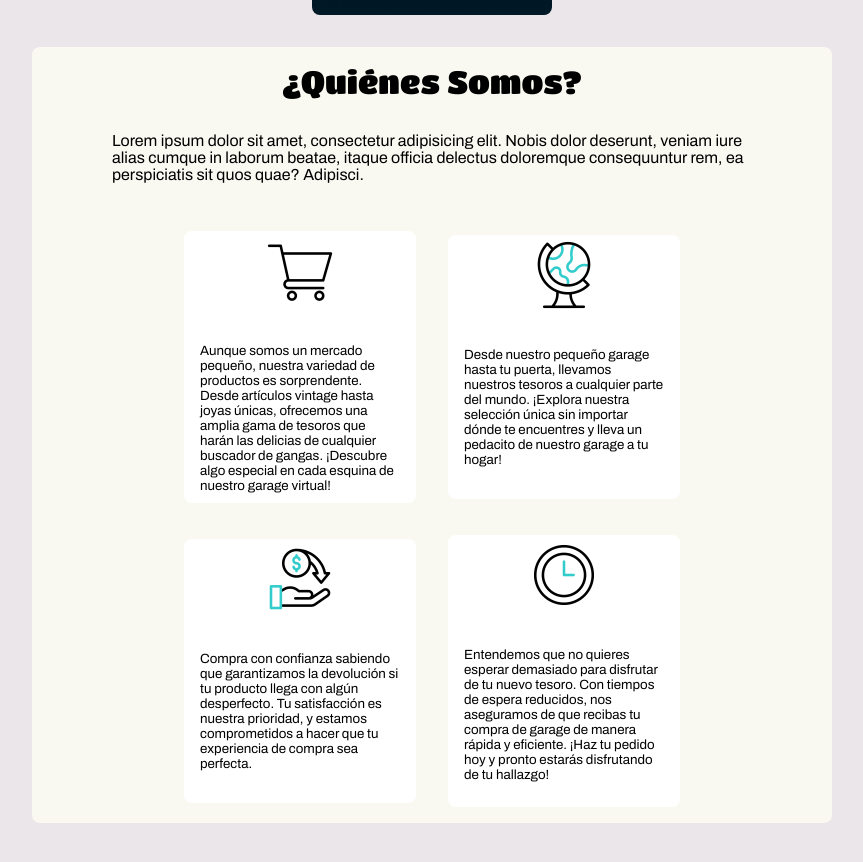
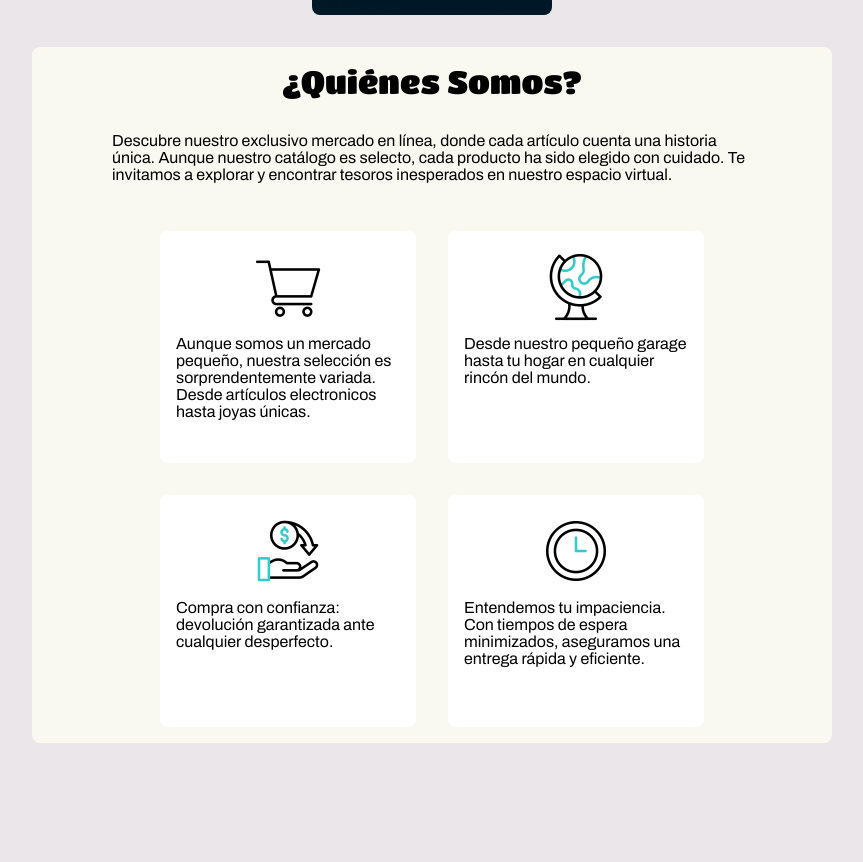
Before and after one commit to MacDuki/Ecommerce-react, a React (Vite) app: page / in a window 1280 px wide. Shown: the part 960-1822 px from the top of the page, without its empty margins (216-1079 px from the left). After the commit the page ends 1783 px from the top, so only its background shows below. Built offline with nearby package versions, Linux system fonts and the light colour scheme; no server answers.

Commit message:
Arreglo estilos de nav

```diff
--- a/src/NavBar/NavBar.css
+++ b/src/NavBar/NavBar.css
@@ -6,7 +6,7 @@
 	justify-content: space-between;
 	align-items: center;
 	height: 2.75rem;
-	background-color: #7fa294;
+	background-color: #f9f9f1;
 	padding-left: 0;
 	max-height: 10vh;
 	position: relative;
@@ -23,7 +23,6 @@
 .first-ul li {
 	margin-right: 1.5rem;
 	transition: scale 0.3s;
-	border: 1px solid black;
 	border-radius: 0.5rem;
 	padding: 0.3rem 0.3rem;
 }
--- a/src/Pages/Home/Index.jsx
+++ b/src/Pages/Home/Index.jsx
@@ -156,10 +156,10 @@ function Home() {
 					<h2>¿Quiénes Somos?</h2>
 					<article className='quienes-info'>
 						<p>
-							Lorem ipsum dolor sit amet, consectetur adipisicing elit. Nobis
-							dolor deserunt, veniam iure alias cumque in laborum beatae, itaque
-							officia delectus doloremque consequuntur rem, ea perspiciatis sit
-							quos quae? Adipisci.
+							Descubre nuestro exclusivo mercado en línea, donde cada artículo
+							cuenta una historia única. Aunque nuestro catálogo es selecto,
+							cada producto ha sido elegido con cuidado. Te invitamos a explorar
+							y encontrar tesoros inesperados en nuestro espacio virtual.
 						</p>
 					</article>
 					<div className='quienes-container'>
@@ -167,20 +167,16 @@ function Home() {
 							<div>
 								<img loading='lazy' src='src\assets\carrito-de-compras.gif' />
 								<p>
-									Aunque somos un mercado pequeño, nuestra variedad de productos
-									es sorprendente. Desde artículos vintage hasta joyas únicas,
-									ofrecemos una amplia gama de tesoros que harán las delicias de
-									cualquier buscador de gangas. ¡Descubre algo especial en cada
-									esquina de nuestro garage virtual!
+									Aunque somos un mercado pequeño, nuestra selección es
+									sorprendentemente variada. Desde artículos electronicos hasta
+									joyas únicas. <br />
 								</p>
 							</div>
 							<div>
 								<img loading='lazy' src='src\assets\Globo.gif' />
 								<p>
-									Desde nuestro pequeño garage hasta tu puerta, llevamos
-									nuestros tesoros a cualquier parte del mundo. ¡Explora nuestra
-									selección única sin importar dónde te encuentres y lleva un
-									pedacito de nuestro garage a tu hogar!
+									Desde nuestro pequeño garage hasta tu hogar en cualquier
+									rincón del mundo.
 								</p>
 							</div>
 						</div>
@@ -188,20 +184,15 @@ function Home() {
 							<div>
 								<img loading='lazy' src='src\assets\devolucion-de-dinero.gif' />
 								<p>
-									Compra con confianza sabiendo que garantizamos la devolución
-									si tu producto llega con algún desperfecto. Tu satisfacción es
-									nuestra prioridad, y estamos comprometidos a hacer que tu
-									experiencia de compra sea perfecta.
+									Compra con confianza: devolución garantizada ante cualquier
+									desperfecto.
 								</p>
 							</div>
 							<div>
 								<img loading='lazy' src='src\assets\reloj.gif' />
 								<p>
-									Entendemos que no quieres esperar demasiado para disfrutar de
-									tu nuevo tesoro. Con tiempos de espera reducidos, nos
-									aseguramos de que recibas tu compra de garage de manera rápida
-									y eficiente. ¡Haz tu pedido hoy y pronto estarás disfrutando
-									de tu hallazgo!
+									Entendemos tu impaciencia. Con tiempos de espera minimizados,
+									aseguramos una entrega rápida y eficiente.
 								</p>
 							</div>
 						</div>
--- a/src/Pages/Home/QuienesSomos.css
+++ b/src/Pages/Home/QuienesSomos.css
@@ -57,15 +57,15 @@
 	flex-direction: column;
 	position: relative;
 	overflow: hidden;
+	padding: 1rem 1rem;
 }
 
 .linea-quienes div p {
 	max-width: 15em;
 	max-height: 8rem;
-	width: auto;
-	height: auto;
-	padding: 2rem 1rem;
-	font-size: smaller;
+	width: 14rem;
+	height: 7rem;
+	font-size: medium;
 	margin: 0;
 }
 
@@ -75,4 +75,5 @@
 	width: auto;
 	height: auto;
 	object-fit: contain;
+	margin-bottom: 0.5rem;
 }
```
